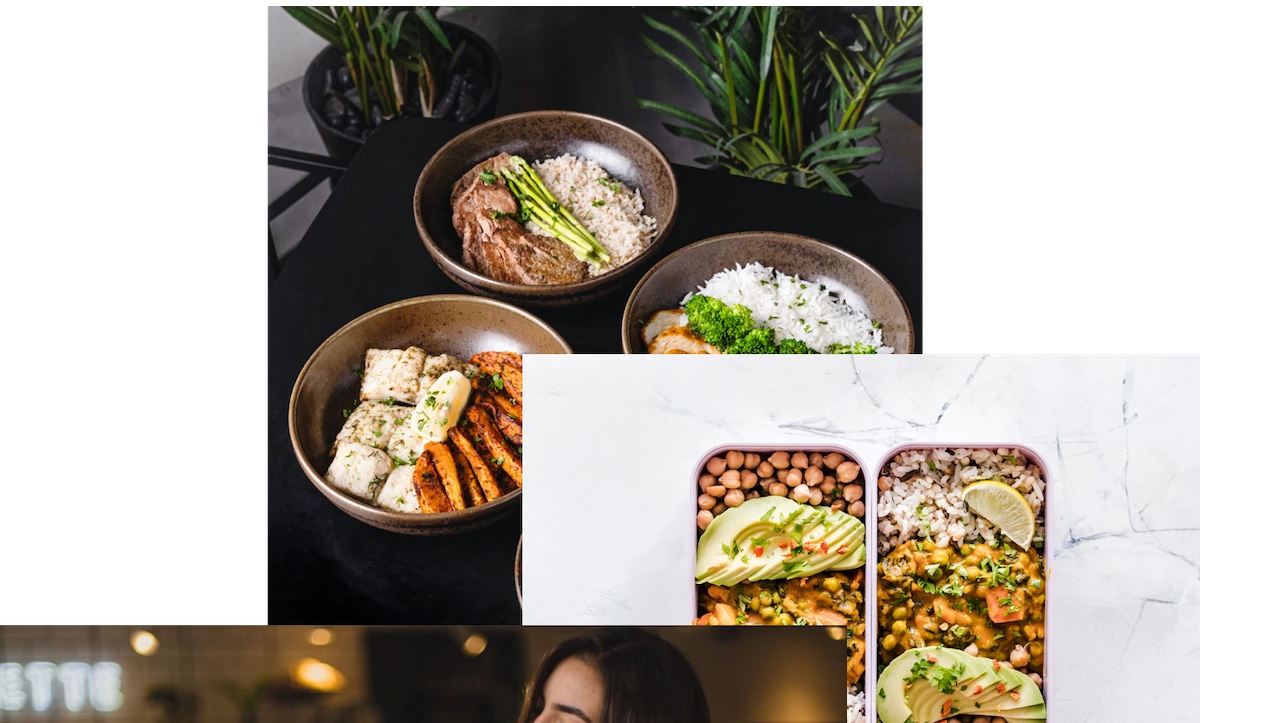
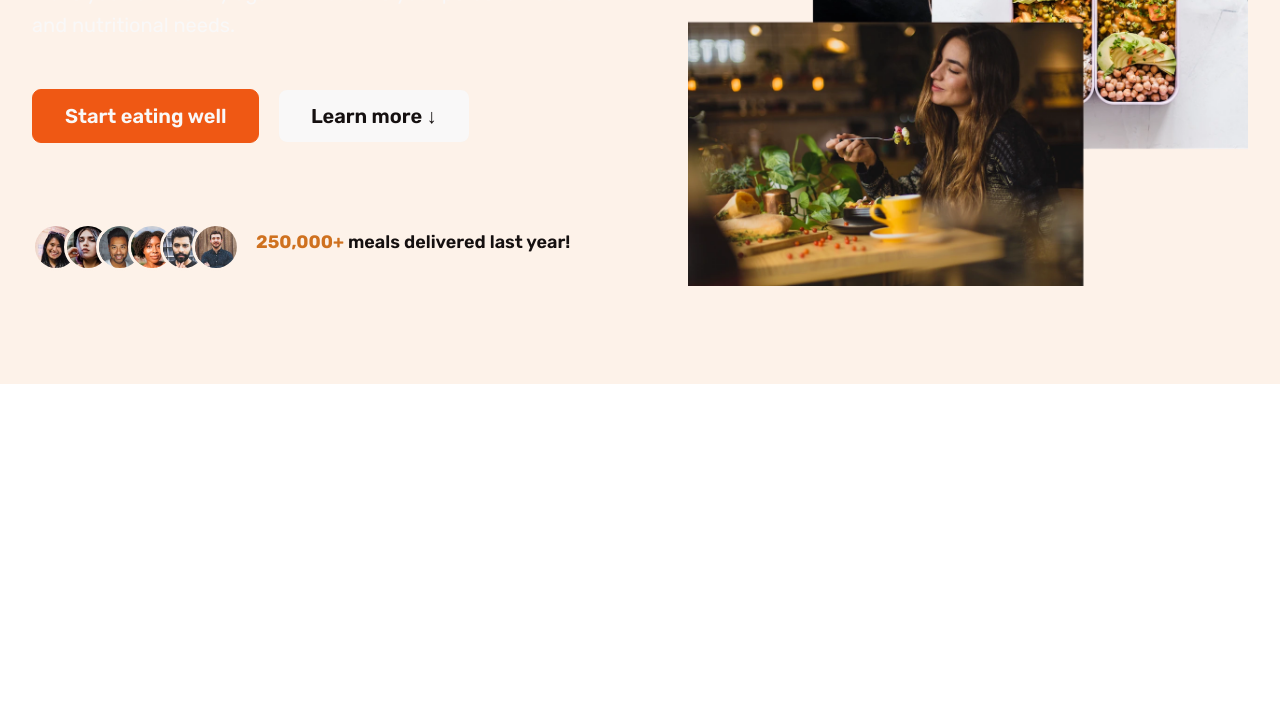
Before and after one commit to shahadat3669/waregfood, a website built with webpack: page src/index.html in a window 1280 px wide. Shown: the part 411-1134 px from the top of the page. After the commit the page ends 800 px from the top, so only its background shows below. Built offline with nearby package versions, Linux system fonts and the light colour scheme; a script that the page names is missing.

Commit message:
Add styles in main scss file for hero area.

```diff
--- a/src/main.scss
+++ b/src/main.scss
@@ -211,6 +211,52 @@ h4,
   letter-spacing: 0.75px;
 }
 
+.margin {
+  &__right {
+    &--small {
+      margin-right: 1.6rem !important;
+    }
+  }
+}
+
+// button styles
+.btn {
+  display: inline-block;
+  text-decoration: none;
+  font-size: 2rem;
+  font-weight: 600;
+  padding: 1.6rem 3.2rem;
+  border-radius: 9px;
+  border: none;
+  cursor: pointer;
+  font-family: inherit;
+  transition: all 0.3s;
+
+  &--fill {
+    background-color: $primary;
+    color: $light-gray-1;
+    border: 1px solid $primary;
+
+    &:hover,
+    &:active {
+      color: $primary;
+      background-color: $light-gray-1;
+    }
+  }
+
+  &--outline {
+    background-color: $light-gray-1;
+    color: $dark-gray-1;
+    border: 1px solid $twine-1;
+
+    &:active,
+    &:hover {
+      box-shadow: inset 0 0 0 3px $light-gray-1;
+      border-color: $dark-gray-1;
+    }
+  }
+}
+
 // header
 .header {
   display: flex;
@@ -274,3 +320,63 @@ h4,
     display: none;
   }
 }
+
+// hero section
+.hero {
+  background-color: #fdf2e9;
+  padding: 4.8rem 0 9.6rem 0;
+
+  &__inner {
+    max-width: 130rem;
+    margin: 0 auto;
+    padding: 0 3.2rem;
+    display: grid;
+    grid-template-columns: 1fr 1fr;
+    gap: 9.6rem;
+    align-items: center;
+  }
+
+  &__text {
+    font-size: 2rem;
+    line-height: 1.6;
+    margin-bottom: 4.8rem;
+  }
+
+  &__delivered-container {
+    display: flex;
+    align-items: center;
+    gap: 1.6rem;
+    margin-top: 8rem;
+  }
+
+  &__delivered-images {
+    display: flex;
+  }
+
+  &__delivered-image {
+    height: 4.8rem;
+    width: 4.8rem;
+    border-radius: 50%;
+    margin-right: -1.6rem;
+    border: 3px solid #fdf2e9;
+
+    &:last-child {
+      margin: 0;
+    }
+  }
+
+  &__delivered-text {
+    font-size: 1.8rem;
+    font-weight: 600;
+    color: $dark-gray-1;
+
+    & span {
+      color: #cf711f;
+      font-weight: 700;
+    }
+  }
+
+  &__image {
+    width: 100%;
+  }
+}
```
